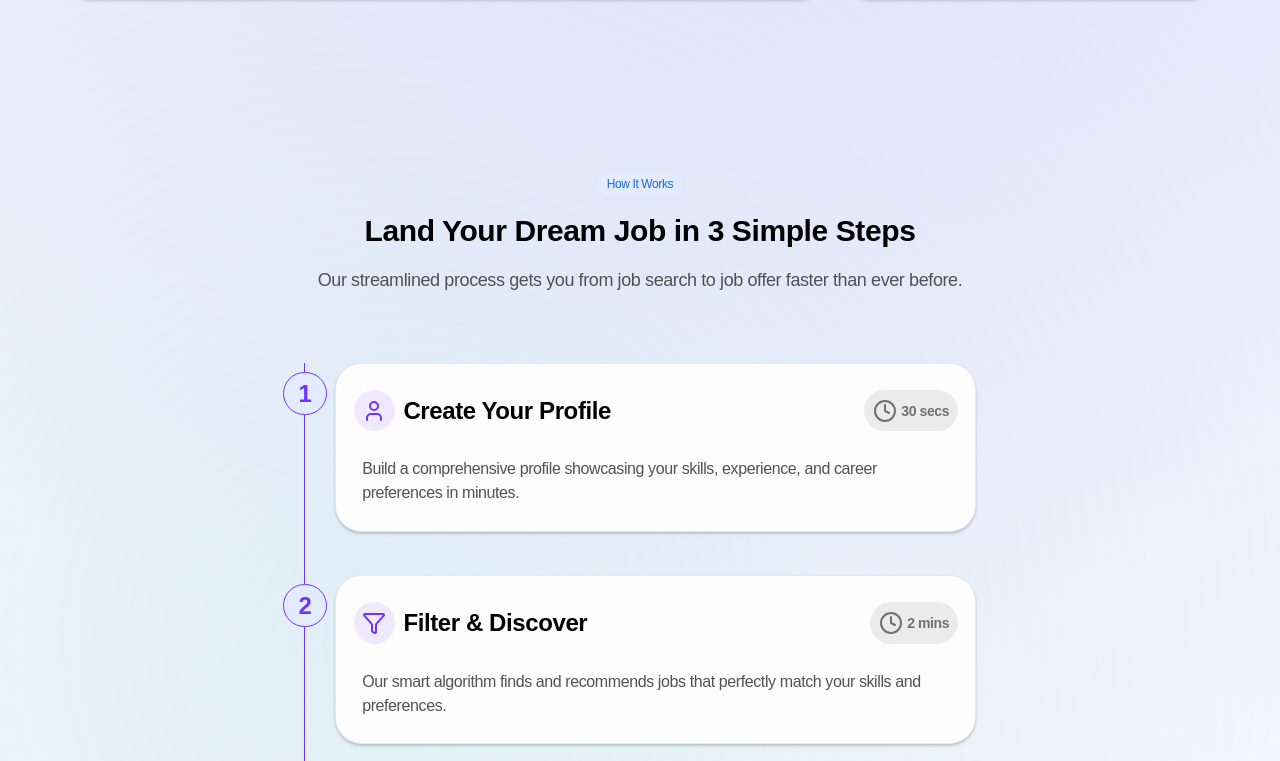
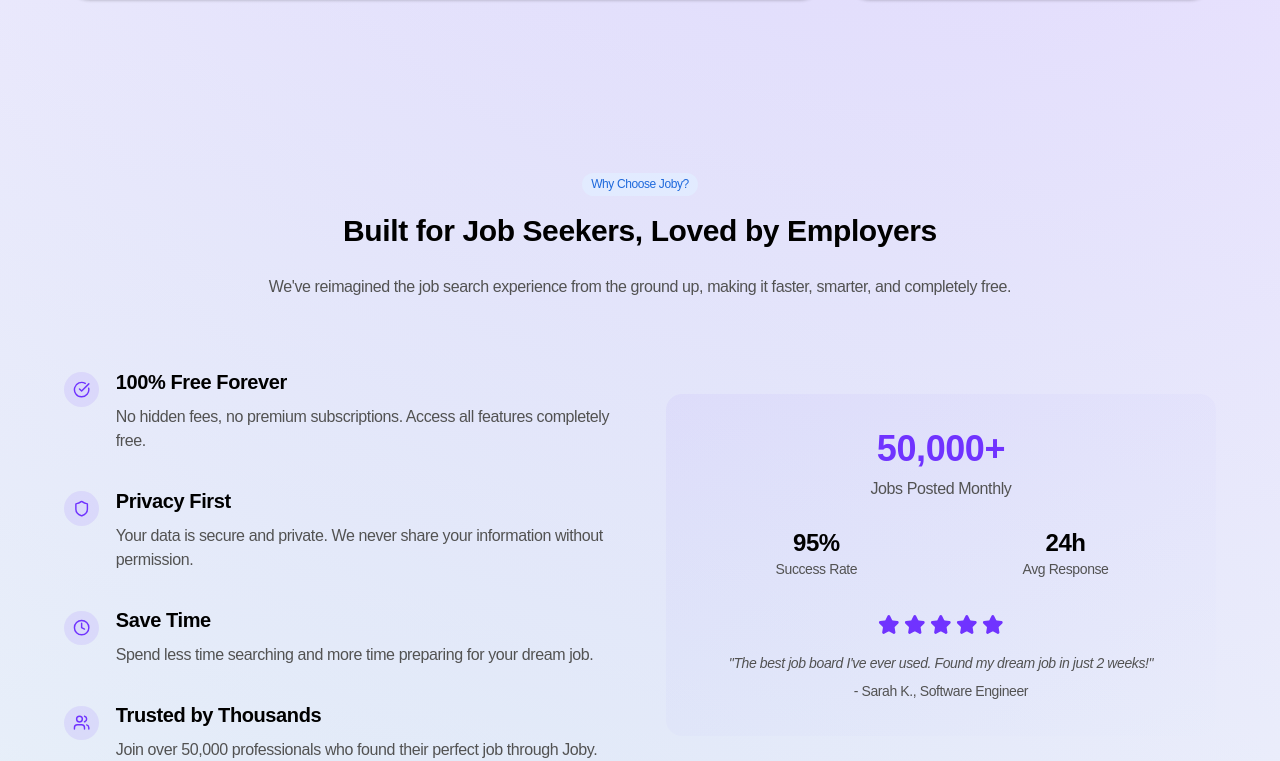
Before and after one commit to steve-rops/joby-v5, a React (Vite) app: page / in a window 1280 px wide. Shown: the part 1819-2580 px from the top of the page. Built offline with nearby package versions, Linux system fonts and the light colour scheme; no server answers.

Commit message:
minor UI changes

```diff
--- a/src/dashboard/search/components/SearchResults.jsx
+++ b/src/dashboard/search/components/SearchResults.jsx
@@ -2,7 +2,7 @@
 import { Button } from "@/components/ui/button";
 import { useGetJobs } from "@/hooks/jobs/useGetJobs";
 import { isNew } from "@/lib/utils";
-import { Circle, HeartIcon, MapPin, Pin } from "lucide-react";
+import { Circle, MapPin } from "lucide-react";
 import { Link } from "react-router";
 import { LikeJobButton } from "./LikeJobButton";
 
@@ -11,12 +11,14 @@
 
   return (
     <div className="space-y-4">
-      <div className="flex items-center justify-between sticky top-0 bg-background py-2 md:relative">
+      <div
+        className={`flex items-center justify-between sticky top-0 bg-background py-2 md:relative bg-gradient-to-br to-primary/10 from-accent-foreground/10 rounded-lg p-2 `}
+      >
         <h3 className="text-lg text-foreground/75 font-semibold">
           Search Results
         </h3>
         <CustomDrawer className="md:hidden">
-          <Button variant="secondary">Filters</Button>
+          <Button variant="outline">Filters</Button>
         </CustomDrawer>
       </div>
       <div className="space-y-2 md:grid md:grid-cols-2 gap-2">
--- a/src/pages/home/Home.jsx
+++ b/src/pages/home/Home.jsx
@@ -1,31 +1,16 @@
 import { Button } from "../../components/ui/button";
-import { Badge } from "../../components/ui/badge";
-
-import {
-  ArrowRight,
-  Briefcase,
-  CheckCircle,
-  Clock,
-  Globe,
-  Search,
-  Shield,
-  Star,
-  Target,
-  TrendingUp,
-  Users,
-  Zap,
-} from "lucide-react";
+import { ArrowRight } from "lucide-react";
 import { Hero } from "./components/Hero";
 import { WhatIsJoby } from "./components/WhatIsJoby";
+import HowItWorks from "./components/HowItWorks";
 import { WhyChooseUs } from "./components/WhyChooseUs";
-import HowItWorks from "./components/HowItWorks";
 
 export const Home = () => {
   return (
     <>
       <Hero />
       <WhatIsJoby />
-      {/* <WhyChooseUs /> */}
+      <WhyChooseUs />
       <HowItWorks />
 
       {/* CTA */}
--- a/src/pages/home/components/BubbleDropdown.jsx
+++ b/src/pages/home/components/BubbleDropdown.jsx
@@ -44,8 +44,8 @@
         <DropdownMenuItem onClick={() => scrollToSection("whyChooseUs")}>
           Why us
         </DropdownMenuItem>
-        <DropdownMenuItem onClick={() => scrollToSection("contact")}>
-          Contact
+        <DropdownMenuItem onClick={() => scrollToSection("HowItWorks")}>
+          How to use
         </DropdownMenuItem>
       </DropdownMenuContent>
     </DropdownMenu>
--- a/src/pages/home/components/HowItWorks.jsx
+++ b/src/pages/home/components/HowItWorks.jsx
@@ -1,21 +1,11 @@
 import { Badge } from "@/components/ui/badge";
 import { Card, CardContent, CardTitle } from "@/components/ui/card";
-import {
-  Briefcase,
-  Target,
-  Globe,
-  Clock,
-  User,
-  Filter,
-  Menu,
-  Check,
-} from "lucide-react";
+import { Clock, User, Filter, Check } from "lucide-react";
 
 export default function HowItWorks() {
   const steps = [
     {
       number: 1,
-      duration: "30 secs",
       icon: <User />,
       title: "Create Your Profile",
       description:
@@ -23,7 +13,6 @@
     },
     {
       number: 2,
-      duration: "2 mins",
       icon: <Filter />,
       title: "Filter & Discover",
       description:
@@ -31,7 +20,6 @@
     },
     {
       number: 3,
-      duration: "2 mins",
       icon: <Check />,
       title: "Apply & Connect",
       description:
@@ -78,12 +66,6 @@
                         {step.title}
                       </span>
                     </div>
-
-                    {/* duration */}
-                    <div className="flex self-start mt-2 md:mt-0 items-center gap-1 text-muted-foreground/80 p-2 bg-muted-foreground/10 rounded-full ">
-                      <Clock />
-                      <span className="text-sm ">{step.duration}</span>
-                    </div>
                   </CardTitle>
                   <CardContent>
                     <p className="text-muted-foreground">{step.description}</p>
```
